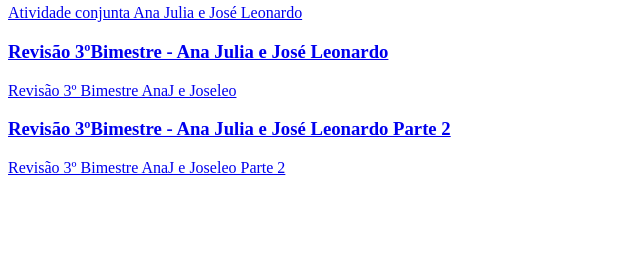
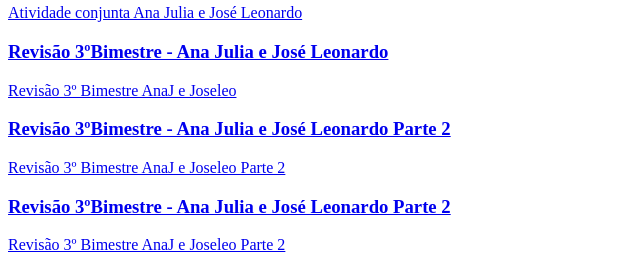
Before and after one commit to LeoNoli/atividades, a PHP site: page /index.php in a window 1280 px wide. Shown: the part 736-1006 px from the top of the page, without its empty margins (0-640 px from the left). Before the commit the page ends 911 px from the top, so only its background shows below. Run offline with PHP 8.4, Linux system fonts and the light colour scheme.

Commit message:
Atualização 12/11/2020

```diff
--- a/index.php
+++ b/index.php
@@ -50,5 +50,9 @@
         <h3>Revisão 3ºBimestre - Ana Julia e José Leonardo Parte 2</h3>
         <a href="Revisao2_AnaJ_JoseLeo3Bm/index.php">Revisão 3º Bimestre AnaJ e Joseleo Parte 2
     </p>
+    <p>
+        <h3>Revisão 3ºBimestre - Ana Julia e José Leonardo Parte 2</h3>
+        <a href="revisao_AnaJ_JoseLeo3Bmpart2/index.php">Revisão 3º Bimestre AnaJ e Joseleo Parte 2
+    </p>
 </body>
 </html>
```
